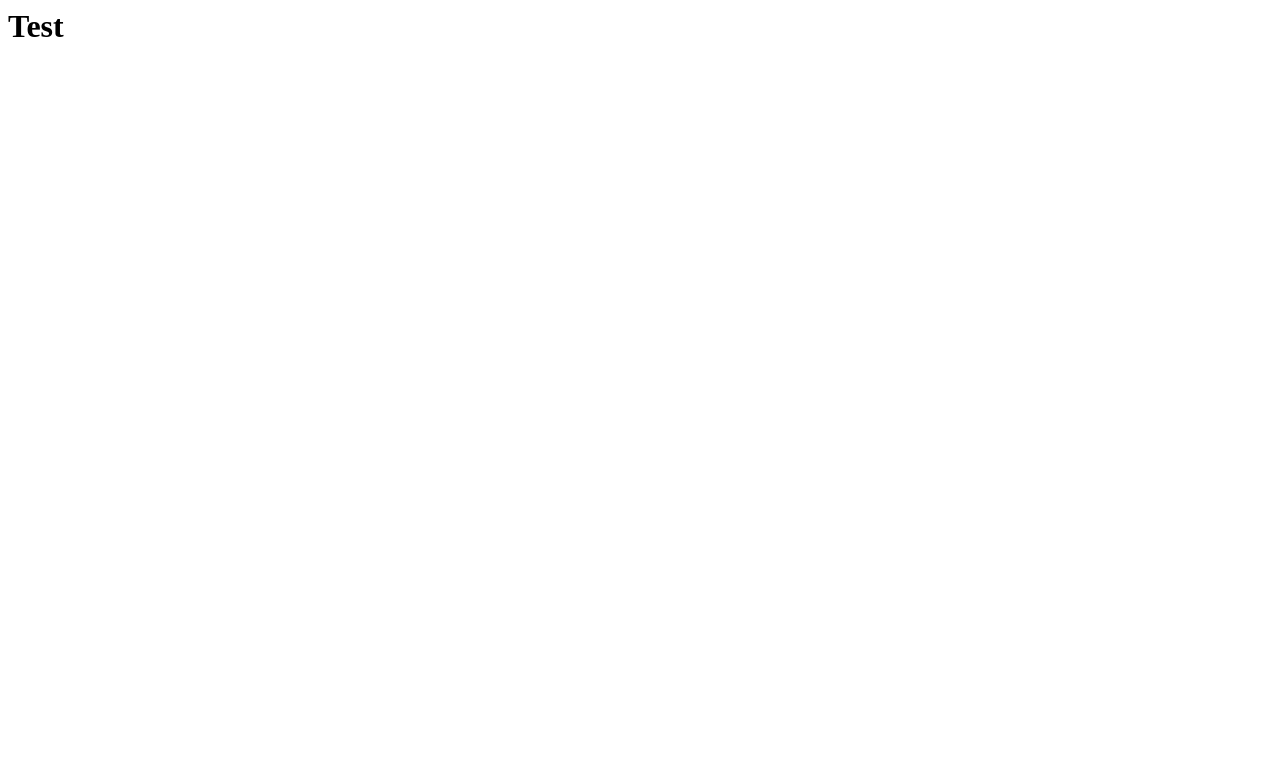
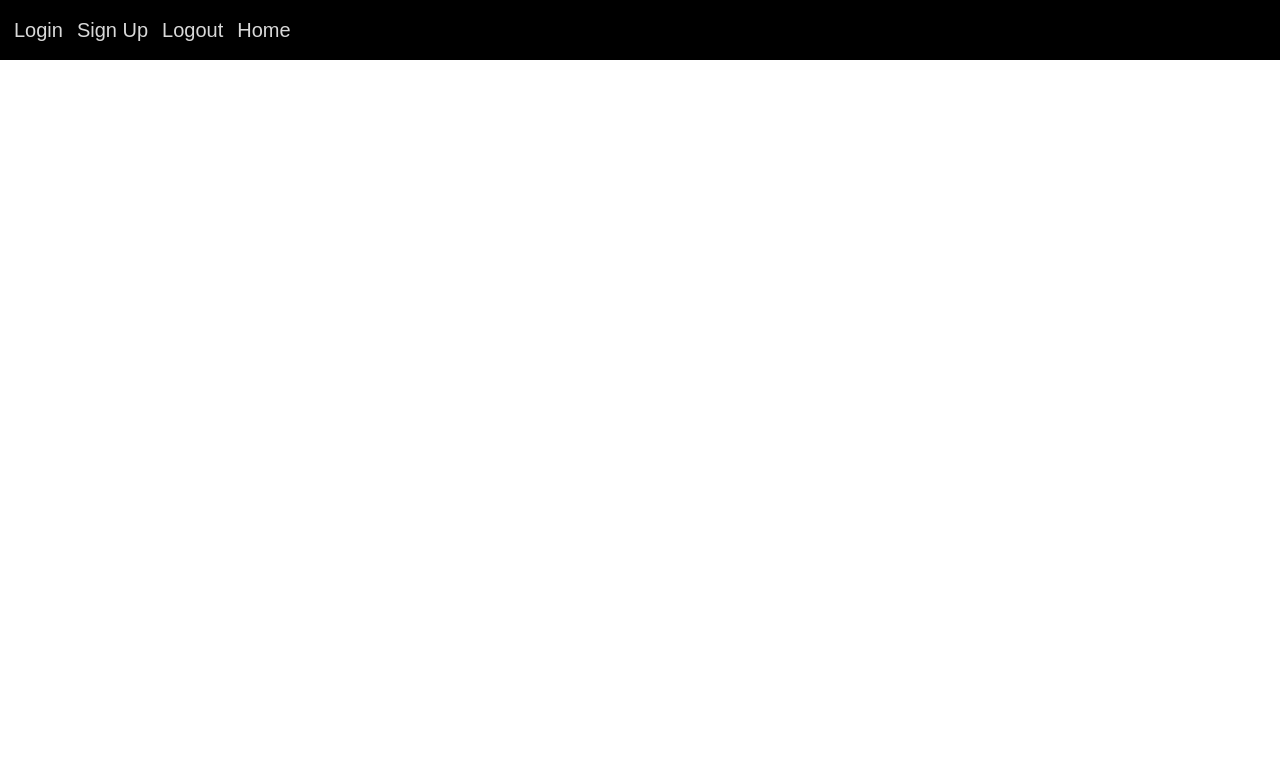
Before and after one commit to Bpost129/flashnote, a Flask app: page / in a window 1280 px wide. Before the commit the part shown is almost empty. Shown: the top 778 px of the page. Run offline with Flask 3, Linux system fonts and the light colour scheme.

Commit message:
add base html template and style navbar

```diff
--- /dev/null
+++ b/website/static/base.css
@@ -0,0 +1,28 @@
+body {
+  margin: 0;
+  display: flex;
+  flex-direction: column;
+  align-items: center;
+  justify-content: center;
+  font-family: sans-serif;
+}
+
+nav {
+  background-color: black;
+  top: 0;
+  margin: 0;
+  padding: 10px;
+  height: 40px;
+  width: 100%;
+  display: flex;
+  align-items: center;
+  justify-content: flex-start;
+  /* gap: 10px; */
+}
+
+a {
+  color: rgba(255, 255, 255, 0.851);
+  text-decoration: none;
+  font-size: 20px;
+  margin-left: 14px;
+}
--- a/website/templates/base.html
+++ b/website/templates/base.html
@@ -3,9 +3,15 @@
 <head>
   <meta charset="UTF-8">
   <meta name="viewport" content="width=device-width, initial-scale=1.0">
+  <link rel="stylesheet" href="../static/base.css">
   <title>{% block title %}Home{% endblock %}</title>
 </head>
 <body>
-
+  <nav>
+    <a id='login' href="/login">Login</a>
+    <a id='signUp' href="/sign-up">Sign Up</a>
+    <a id='logout' href="/logout">Logout</a>
+    <a id='home' href="/">Home</a>
+  </nav>
 </body>
 </html>
--- /dev/null
+++ b/website/templates/home.html
@@ -0,0 +1,2 @@
+{% extends "base.html" %}
+{% block title %}Home{% endblock %}
--- a/website/views.py
+++ b/website/views.py
@@ -1,7 +1,7 @@
-from flask import Blueprint
+from flask import Blueprint, render_template
 
 views = Blueprint('views', __name__)
 
 @views.route('/')
 def home():
-  return "<h1>Test</h1>"
+  return render_template("home.html")
```
